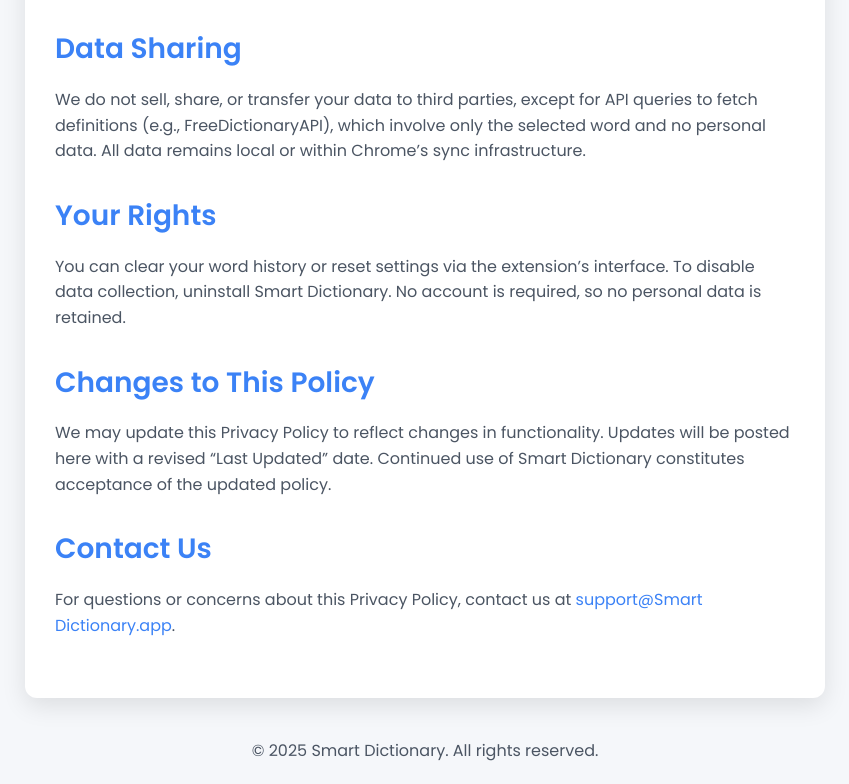
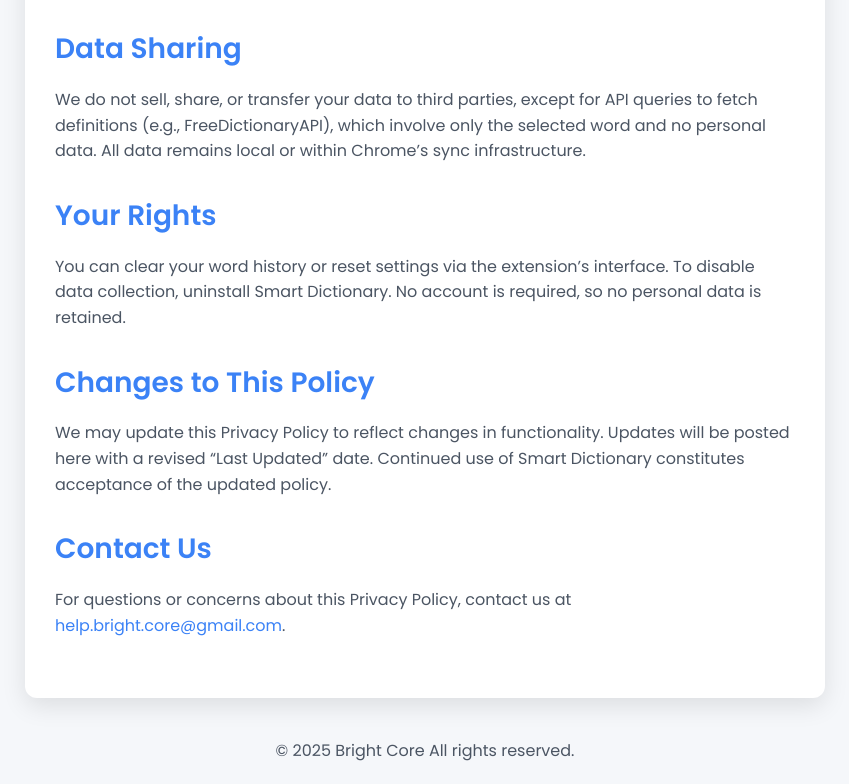
Before and after one commit to mainbrightcore/Smart-Dictionary, a plain HTML site: page Privacy-Policy/index.html in a window 1280 px wide. Shown: the part 992-1776 px from the top of the page, without its empty margins (215-1064 px from the left). Drawn offline with Linux system fonts and the light colour scheme.

Commit message:
Update index.html

```diff
--- a/Privacy-Policy/index.html
+++ b/Privacy-Policy/index.html
@@ -47,11 +47,11 @@
         </section>
         <section>
             <h2>Contact Us</h2>
-            <p>For questions or concerns about this Privacy Policy, contact us at <a href="mailto:support@Smart Dictionary.app">support@Smart Dictionary.app</a>.</p>
+            <p>For questions or concerns about this Privacy Policy, contact us at <a href="mailto:support@Smart Dictionary.app">help.bright.core@gmail.com</a>.</p>
         </section>
     </main>
     <footer>
-        <p>&copy; 2025 Smart Dictionary. All rights reserved.</p>
+        <p>&copy; 2025 Bright Core All rights reserved.</p>
     </footer>
 </body>
 </html>
```
